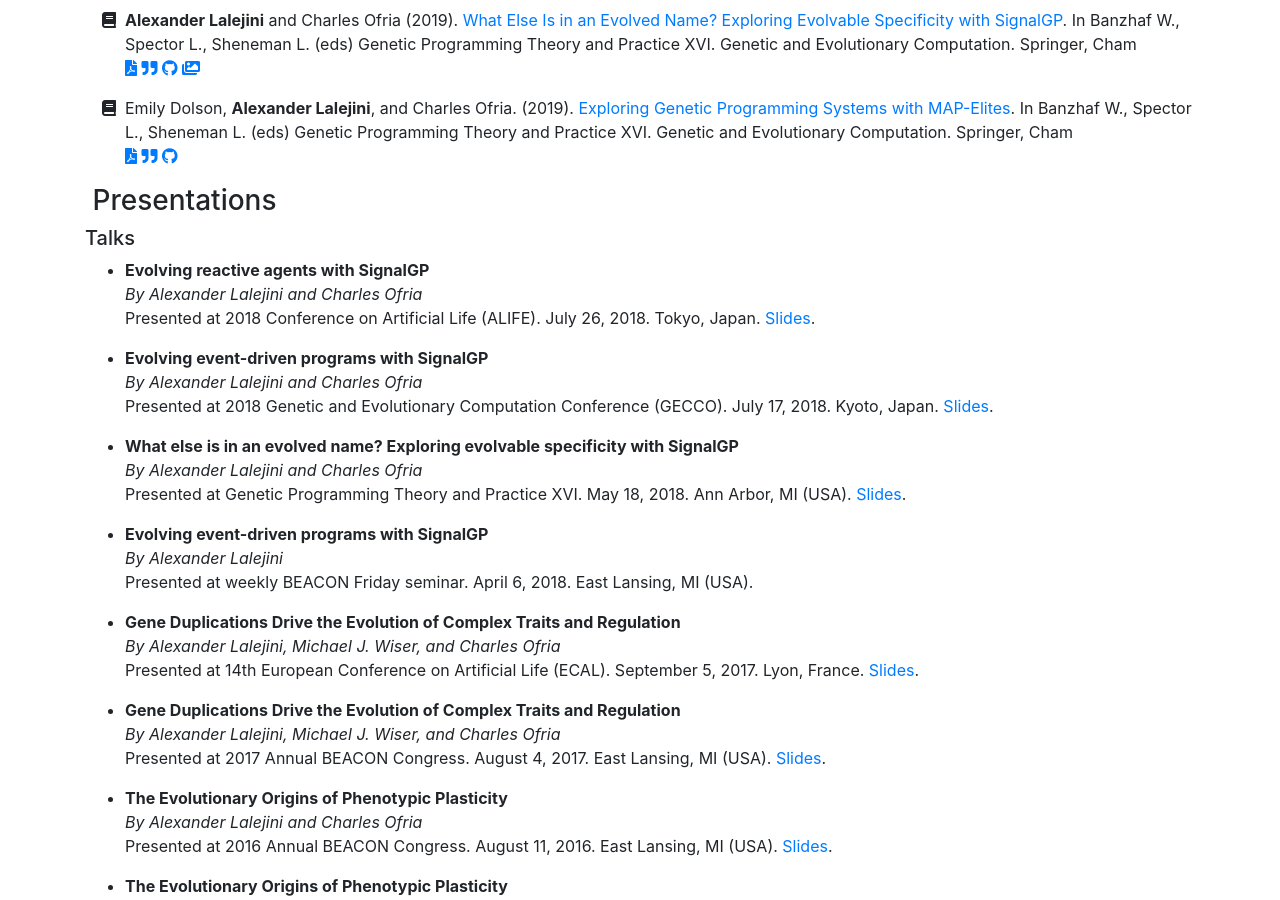
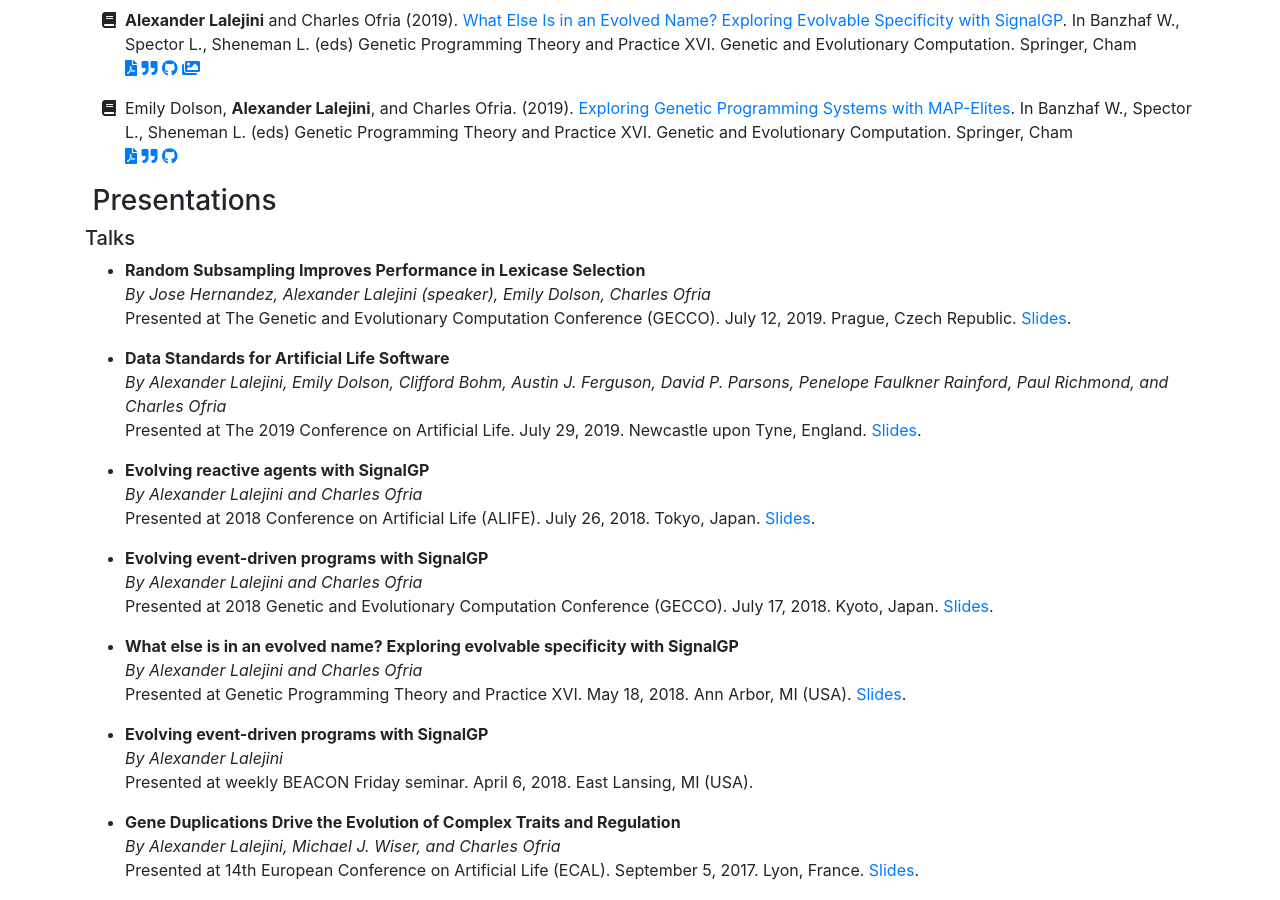
Before and after one commit to amlalejini/amlalejini.github.io, a Jekyll site: the page built from _pages/cv.md, in a window 1280 px wide and 900 px high, scrolled down 2928 px. Built offline with Jekyll 4.4.1, drawn with Linux system fonts in a browser that asks for light colours; nearby versions of some CDN libraries.

Commit message:
update cv with gecco and alife presentations

```diff
--- a/_data/cv_presentations.yml
+++ b/_data/cv_presentations.yml
@@ -1,4 +1,22 @@
 # cv_presentations.yml gives a listing of presentations for my CV
+
+- type: talk
+  title: Data Standards for Artificial Life Software
+  authors: Alexander Lalejini, Emily Dolson, Clifford Bohm, Austin J. Ferguson, David P. Parsons, Penelope Faulkner Rainford, Paul Richmond, and Charles Ofria
+  venue: The 2019 Conference on Artificial Life
+  year: 2019
+  date: July 29, 2019
+  location: Newcastle upon Tyne, England
+  slides_link: https://docs.google.com/presentation/d/19fQMsfnYh154G5ZdcJfsjcap6MKjG57p-VncMsjwbQY/edit?usp=sharing
+
+- type: talk
+  title: Random Subsampling Improves Performance in Lexicase Selection
+  authors: Jose Hernandez, Alexander Lalejini (speaker), Emily Dolson, Charles Ofria
+  venue: The Genetic and Evolutionary Computation Conference (GECCO)
+  year: 2019
+  date: July 12, 2019
+  location: Prague, Czech Republic
+  slides_link: https://docs.google.com/presentation/d/1E4rjdK9v5MEKPKhKlosPb-M_ldYQP1Q_VEz2LLOOjdc/edit?usp=sharing
 
 - type: poster
   title: Tag-accessed Memory
```
